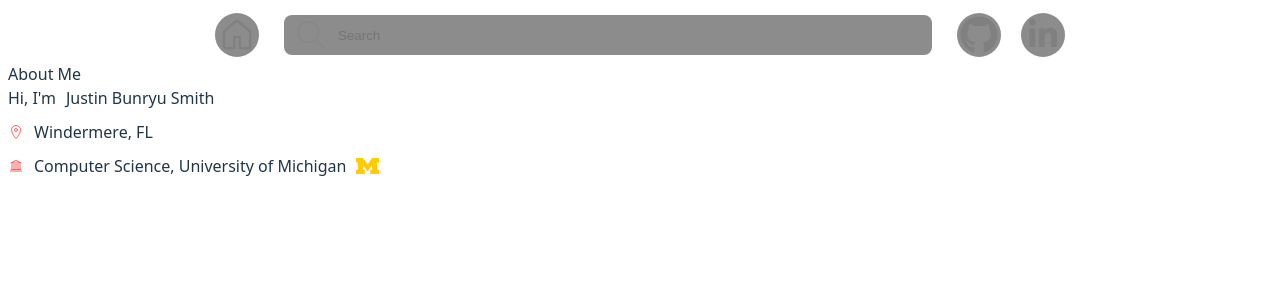
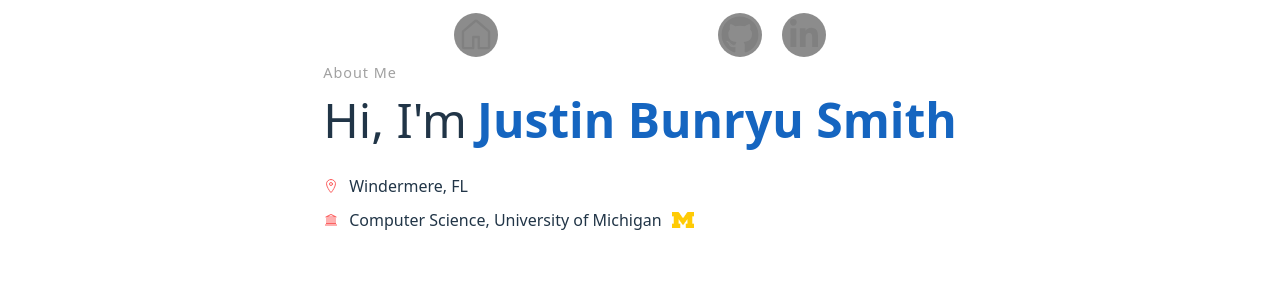
Before and after one commit to justynsmyth/justinbunryu-dev, a React (Vite) app: page / in a window 1280 px wide. Shown: the top 300 px of the page. Built offline with nearby package versions, Linux system fonts and the light colour scheme.

Commit message:
Fix Header

```diff
--- a/src/components/ExternalLink.tsx
+++ b/src/components/ExternalLink.tsx
@@ -1,5 +1,5 @@
 import { ExternalLinkProps } from "../types/types"
-import "./ExternalLink.css"
+import "./Link.css"
 
 export default function ExternalLink({children, href, label}:ExternalLinkProps) {
     return (
@@ -7,11 +7,11 @@ export default function ExternalLink({children, href, label}:ExternalLinkProps)
             href={href}
             target="_blank"
             rel="noopener noreferrer"
-            className="external-link home-link"
+            className="link"
             aria-label={label}
             >
             {children}
-            {label && <span className="external-link-label">{label}</span>}
+            {label && <span className="link-label">{label}</span>}
         </a>
     )
 }
--- a/src/components/Header.css
+++ b/src/components/Header.css
@@ -18,27 +18,10 @@ nav {
   padding: 5px 0;
 }
 
-.home-link {
-  display: flex;
-  align-items: center;
-  width: var(--nav-items-size);
-  height: var(--nav-items-size);
-  padding: 2px;
-  justify-content: center;
-  flex-shrink: 0;
-  background-color: var(--color-bg);
-  border-radius: 50%;
-  transition: background-color 0.2s, filter 0.2s;
-}
-
-.home-link:hover {
-  filter: drop-shadow(0 0 0.15rem var(--color-bg-focus));
-  box-shadow: 0 0 0 1px var(--color-bg-focus);
-}
-
 /* Search wrapper */
 .search-wrapper {
   height: var(--nav-items-size);
+  flex: 1;
   padding: 0 8px;
   display: flex;
   align-items: center;
@@ -67,8 +50,7 @@ nav {
   outline: none;
   background: transparent;
   color: var(--color-text);
-  padding-left: 32px;
-  padding: 4px 8px;
+  padding: 4px 8px 4px 10px; /* top, right, bottom, left */
 }
 
 /* Icon styling */
@@ -77,7 +59,9 @@ nav {
   color: var(--color-icon);
 }
 
-.external-wrapper {
+.external-wrapper,
+.internal-wrapper {
   display: flex;
   gap: 20px;
+  flex: 0 0 auto;
 }
--- a/src/components/Header.tsx
+++ b/src/components/Header.tsx
@@ -1,12 +1,10 @@
 // import reactLogo from "./assets/react.svg";
 // import viteLogo from "/vite.svg";
 import "./Header.css";
-import { useRef } from "react"
 import ExternalLink from "./ExternalLink"
-
+import InternalLink from "./InternalLink"
 { ` All react icons `}
 import { GoHome } from "react-icons/go";
-import { IoIosSearch } from "react-icons/io";
 import { FaGithub } from "react-icons/fa";
 import { FaLinkedinIn } from "react-icons/fa";
 
@@ -21,22 +19,22 @@ const COLOR: string = "gray"
 
 export default function Header() {
 
-    const inputRef = useRef<HTMLInputElement>(null)
-
-    function openSearch() {
-        inputRef.current?.focus()
-    }
-
     return (
         <>
             <nav>
-                <Link to="/" className="home-link">
+                <Link to="/" className="link">
                     <GoHome color={COLOR} size={ICONSIZE_M} />
                 </Link>
-                <div className="search-wrapper" onClick={openSearch}>
-                    <IoIosSearch className="search-icon" size={ICONSIZE_M} aria-hidden="true" />
-                    <input type="search" ref={inputRef} placeholder="Search" aria-label="Search" />
+
+                <div className="internal-wrapper">
+                    <InternalLink targetId="projects" label="Projects">
+                        Projects
+                    </InternalLink>
+                    <InternalLink targetId="experiences" label="Experiences">
+                        Experiences
+                    </InternalLink>
                 </div>
+
                 <div className="external-wrapper">
                     <ExternalLink href="https://github.com/justynsmyth" label="GitHub">
                         <FaGithub color={COLOR} size={ICONSIZE_M} aria-hidden="true"/>
--- /dev/null
+++ b/src/components/InternalLink.tsx
@@ -0,0 +1,28 @@
+import { Link, useLocation } from "react-router-dom"
+import { InternalLinkProps } from "../types/types"
+
+export default function InternalLink({ children, targetId, label }: InternalLinkProps) {
+  const location = useLocation()
+  const isHome = location.pathname === "/"
+
+  if (isHome) {
+        const handleClick = (e: React.MouseEvent<HTMLAnchorElement>) => {
+        e.preventDefault()
+        const el = document.getElementById(targetId)
+        if (el) el.scrollIntoView({ behavior: "smooth", block: "start" })
+    }
+
+    return (
+        <a href={`#${targetId}`} onClick={handleClick} aria-label={label} className="internal-link">
+            {children}
+        </a>
+    )
+  }
+
+  // Not on homepage
+  return (
+    <Link to={`/#${targetId}`} aria-label={label} className="internal-link">
+      {children}
+    </Link>
+  )
+}
--- a/src/components/ExternalLink.css
+++ b/src/components/Link.css
@@ -1,10 +1,28 @@
-a .external-link {
+a .link {
   position: relative;
   display: flex;
   align-items: center;
 }
 
-.external-link-label {
+.link {
+  display: flex;
+  align-items: center;
+  width: var(--nav-items-size);
+  height: var(--nav-items-size);
+  padding: 2px;
+  justify-content: center;
+  flex-shrink: 0;
+  background-color: var(--color-bg);
+  border-radius: 50%;
+  transition: background-color 0.2s, filter 0.2s;
+}
+
+.link:hover {
+  filter: drop-shadow(0 0 0.15rem var(--color-bg-focus));
+  box-shadow: 0 0 0 1px var(--color-bg-focus);
+}
+
+.link-label {
   position: absolute;
   left: 50px; /* distance from icon */
   background-color: #222;
@@ -18,13 +36,13 @@ a .external-link {
   pointer-events: none; /* so label itself doesn’t block hover */
 }
 
-.external-link:hover .external-link-label {
+.link:hover .link-label {
   opacity: 1;
   transform: translateY(-25%) translateX(0);
 }
 
 @media (max-width: 800px) {
-  .external-link-label {
+  .link-label {
     display: none; /* hide label entirely */
   }
 }
--- a/src/index.css
+++ b/src/index.css
@@ -6,6 +6,13 @@
   color-scheme: light dark;
   color: rgba(255, 255, 255, 0.87);
   background-color: #242424;
+  --color-bg: #535353aa;
+  --color-bg-hover: #878787aa;
+  --color-bg-focus: #eeeeee;
+  --color-text: white;
+  --color-icon: #888;
+
+  --nav-items-size: 40px;
 
   font-synthesis: none;
   text-rendering: optimizeLegibility;
@@ -15,11 +22,8 @@
 
 a {
   font-weight: 500;
-  color: #646cff;
+  color: var(--color-text);
   text-decoration: inherit;
-}
-a:hover {
-  color: #535bf2;
 }
 
 h1 {
--- a/src/routes/Home.css
+++ b/src/routes/Home.css
@@ -1,3 +1,22 @@
+.page-wrapper {
+  display: flex;
+  justify-content: center;
+  min-height: 100vh;
+}
+
+.about-container {
+  display: flex;
+  flex-direction: column;
+  align-items: flex-start;
+}
+
+.about-section-label {
+  font-size: 0.9rem;
+  font-weight: 300;
+  color: #a1a1a1;
+  letter-spacing: 1px;
+}
+
 .about-section {
   flex-direction: column;
   display: flex;
@@ -6,17 +25,26 @@
 }
 
 .about-section > p {
-  margin: 0;
   display: flex;
   align-items: center;
   gap: 10px;
 }
 
-h1 {
+p,
+h1,
+span {
   margin: 0;
 }
 
 .intro {
+  font-size: 3rem;
+  font-weight: 500;
+  margin-bottom: 0.5rem;
+}
+
+.name {
+  color: #1565c0;
+  font-weight: 750;
 }
 /*
 
@@ -35,3 +63,10 @@ h1 {
 .icon {
   color: rgb(252, 98, 98);
 }
+
+.unselectable {
+  user-select: none; /* standard */
+  -webkit-user-select: none; /* Safari/Chrome */
+  -moz-user-select: none; /* Firefox */
+  -ms-user-select: none; /* IE/Edge */
+}
--- a/src/routes/Home.tsx
+++ b/src/routes/Home.tsx
@@ -8,30 +8,29 @@ import "./Home.css"
 
 const Home = () => {
     return (
-        <>
-            <span> About Me </span>
-            <section className="about-section">
+        <div className="page-wrapper">
+            <div className="about-container">
+                <span className="about-section-label unselectable"> About Me </span>
+                <section className="about-section unselectable">
                 <p className="intro">
                     Hi, I'm <span className="name">Justin Bunryu Smith</span>
                 </p>
-
                 <p className="location">
                     <IoLocationOutline className="icon" />
                     Windermere, FL
                 </p>
-
                 <p className="education">
                     <LiaUniversitySolid className="icon" />
                     Computer Science, University of Michigan
                     <img
-                        src={MichiganLogo}
-                        alt="University of Michigan Logo"
-                        className="logo"
+                    src={MichiganLogo}
+                    alt="University of Michigan Logo"
+                    className="logo"
                     />
                 </p>
-            </section>
-        </>
-
+                </section>
+            </div>
+        </div>
     )
 }
 
--- a/src/types/types.tsx
+++ b/src/types/types.tsx
@@ -3,3 +3,9 @@ export type ExternalLinkProps = Readonly<{
   href: string,
   label: string
 }>;
+
+export type InternalLinkProps = Readonly<{
+  children: React.ReactNode
+  targetId: string
+  label?: string
+}>;
```
Also changed, not shown: src/components/SearchBar.tsx (added, +20 -0 lines), src/components/SideBar.tsx (deleted).
